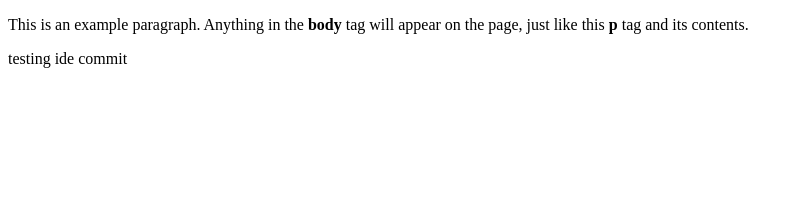
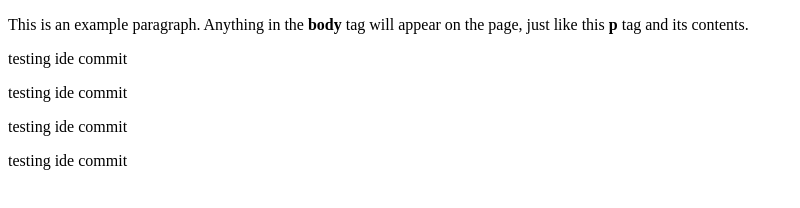
Before and after one commit to Angeo-Yorick/Repo1, a plain HTML site: page index.html in a window 1280 px wide. Shown: the whole page, without its empty margins (0-800 px from the left). Drawn offline with Linux system fonts and the light colour scheme.

Commit message:
there was once a man

```diff
--- a/index.html
+++ b/index.html
@@ -6,5 +6,8 @@
   <body>
     <p>This is an example paragraph. Anything in the <strong>body</strong> tag will appear on the page, just like this <strong>p</strong> tag and its contents.</p>
     <p>testing ide commit</p>
+    <p>testing ide commit</p>
+    <p>testing ide commit</p>
+    <p>testing ide commit</p>
   </body>
 </html>
```
